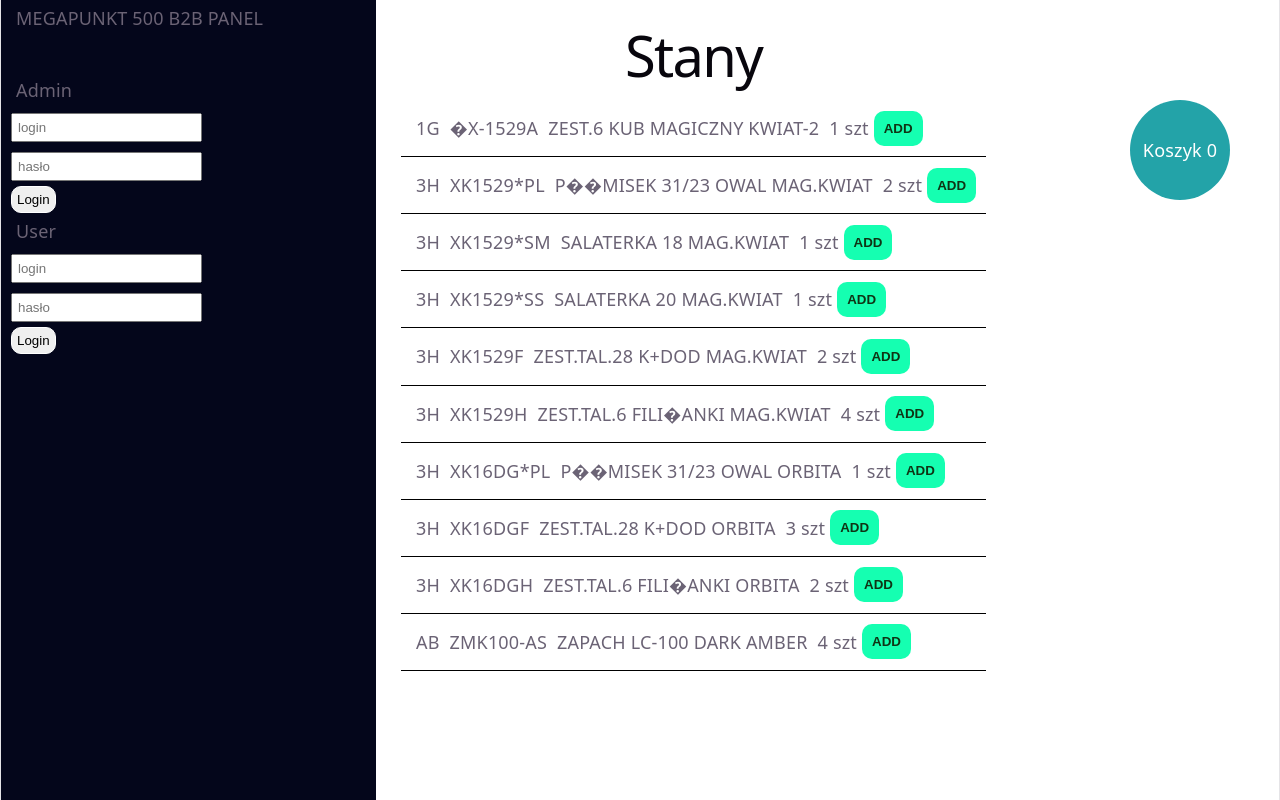
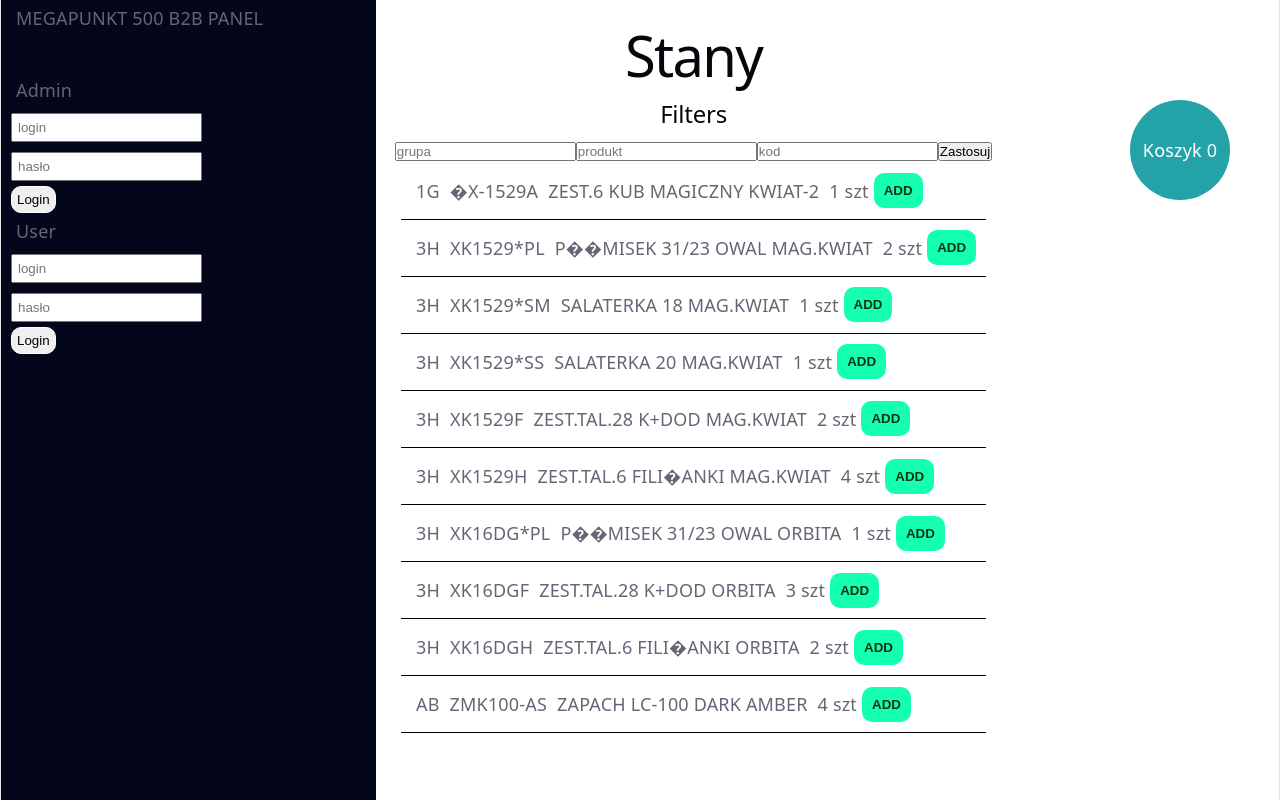
Before and after one commit to marcinoles87/orderApp, a React (Vite) app: page / in a window 1280 px wide. Built offline with nearby package versions, Linux system fonts and the light colour scheme.

Commit message:
add zamowienie

```diff
--- a/src/App.jsx
+++ b/src/App.jsx
@@ -1,8 +1,7 @@
 import { useState } from "react"
-import {  BrowserRouter, Link, Route, Routes } from "react-router-dom"
+import {  BrowserRouter,  Route, Routes } from "react-router-dom"
 import '../src/App.css'
 
-import Stany from "./assets/components/Stany"
 import Zamowienie from "./assets/components/Zamowienie"
 import Koszyk from "./assets/components/Koszyk"
 import Main from "./assets/components/Main"
--- a/src/assets/components/Filters.jsx
+++ b/src/assets/components/Filters.jsx
@@ -2,7 +2,13 @@
 function Filters() {
   return (
     <div className='filters-container'>
-
+        <div>
+            <h2>Filters</h2>
+            <input type="text" placeholder="grupa" />
+            <input type="text" placeholder="produkt" />
+            <input type="text" placeholder="kod" />
+            <button>Zastosuj</button>
+        </div>
     </div>
   )
 }
--- a/src/assets/components/Stany.jsx
+++ b/src/assets/components/Stany.jsx
@@ -1,5 +1,6 @@
 import database from '../json/MGL.json'
 import { useEffect, useState } from 'react'
+import Filters from './Filters'
 
 
 
@@ -34,6 +35,7 @@ function Stany({setKoszyk}) {
         <div className='stany-datas'>
             <h1>Stany</h1>
 
+                <Filters></Filters>
 
                    {stany.map( (item) =>{
                     return(
```
